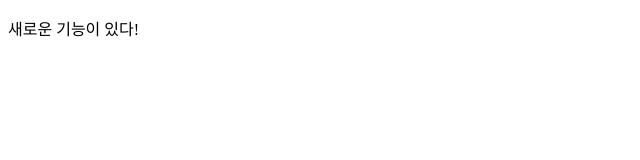
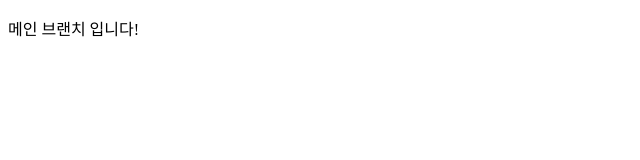
Before and after one commit to kangjiseung/gitinittest, a plain HTML site: page index.html in a window 1280 px wide. Shown: the full height of the page, 0-640 px from the left. Drawn offline with Linux system fonts and the light colour scheme.

Commit message:
메인 브랜치 계속 변경!

```diff
--- a/index.html
+++ b/index.html
@@ -4,11 +4,11 @@
   <meta charset="UTF-8">
   <meta http-equiv="X-UA-Compatible" content="IE=edge">
   <meta name="viewport" content="width=device-width, initial-scale=1.0">
-  <title>메인은 계속적으로 새 브랜치 영향없이 진행!</title>
+  <title>충돌이 날까?!!</title>
 </head>
 <body>
   <p>
-    새로운 기능이 있다!
+    메인 브랜치 입니다!
   </p>
 
 </body>
```
